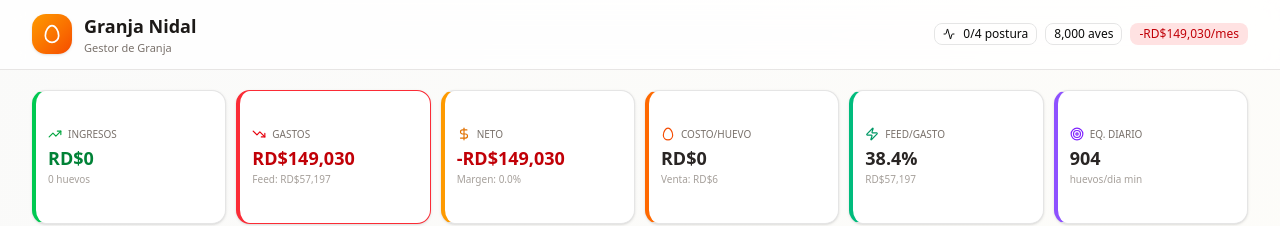
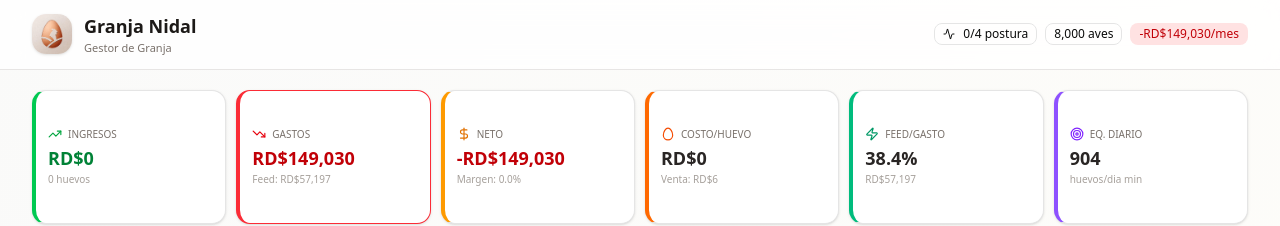
Before and after one commit to devz0x/granja-nidal, a Next.js app: page / in a window 1280 px wide. Shown: the top 226 px of the page. Built offline with nearby package versions, Linux system fonts and the light colour scheme.

Commit message:
b523a0ca-f320-40a9-b847-bbd7c85cac69

```diff
--- a/src/app/page.tsx
+++ b/src/app/page.tsx
@@ -730,9 +730,7 @@ export default function Home() {
         <div className="max-w-7xl mx-auto px-4 sm:px-6 lg:px-8 py-3">
           <div className="flex items-center justify-between">
             <div className="flex items-center gap-3">
-              <div className="w-10 h-10 rounded-xl bg-gradient-to-br from-amber-500 to-orange-600 flex items-center justify-center shadow-sm">
-                <Egg className="w-5 h-5 text-white" />
-              </div>
+              <img src="/logo.jpg" alt="Granja Nidal" className="w-10 h-10 rounded-xl object-cover shadow-sm" />
               <div>
                 <h1 className="text-lg font-bold text-stone-900">Granja Nidal</h1>
                 <p className="text-[11px] text-stone-500">Gestor de Granja</p>
--- a/src/components/reports-panel.tsx
+++ b/src/components/reports-panel.tsx
@@ -124,9 +124,7 @@ function ReportHeader({ title, subtitle, icon }: { title: string; subtitle: stri
     <div className="print:mb-4 mb-2 pb-3 border-b-2 border-stone-300 print:border-b-black">
       <div className="flex items-center justify-between">
         <div className="flex items-center gap-3">
-          <div className="w-10 h-10 rounded-xl bg-gradient-to-br from-amber-500 to-orange-600 flex items-center justify-center print:bg-amber-500">
-            <span className="text-white text-lg font-bold">G</span>
-          </div>
+          <img src="/logo.jpg" alt="Granja Nidal" className="w-10 h-10 rounded-xl object-cover" />
           <div>
             <h1 className="text-base font-bold text-stone-900 print:text-base">{title}</h1>
             <p className="text-xs text-stone-500 print:text-xs">{subtitle}</p>
```
Also changed, not shown: public/logo.jpg (added), upload/Logo huevos.jpg (added).
